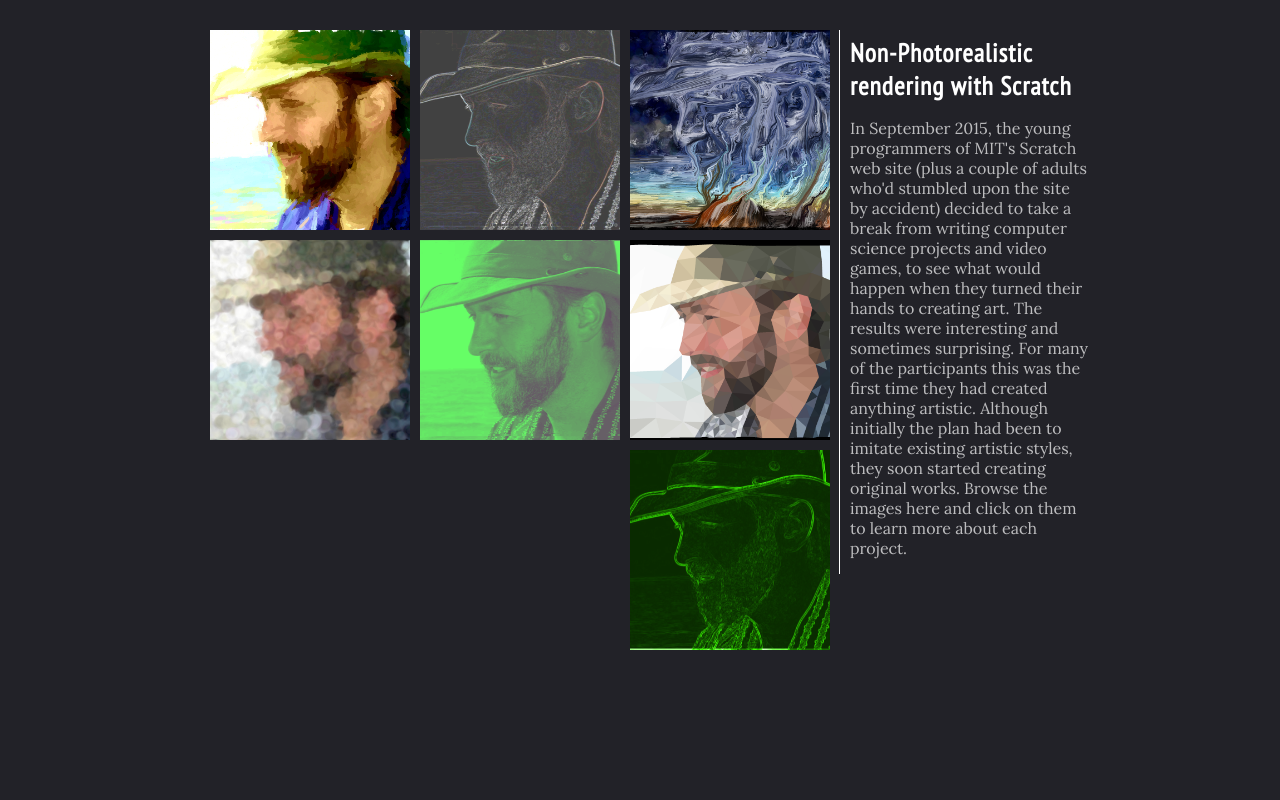
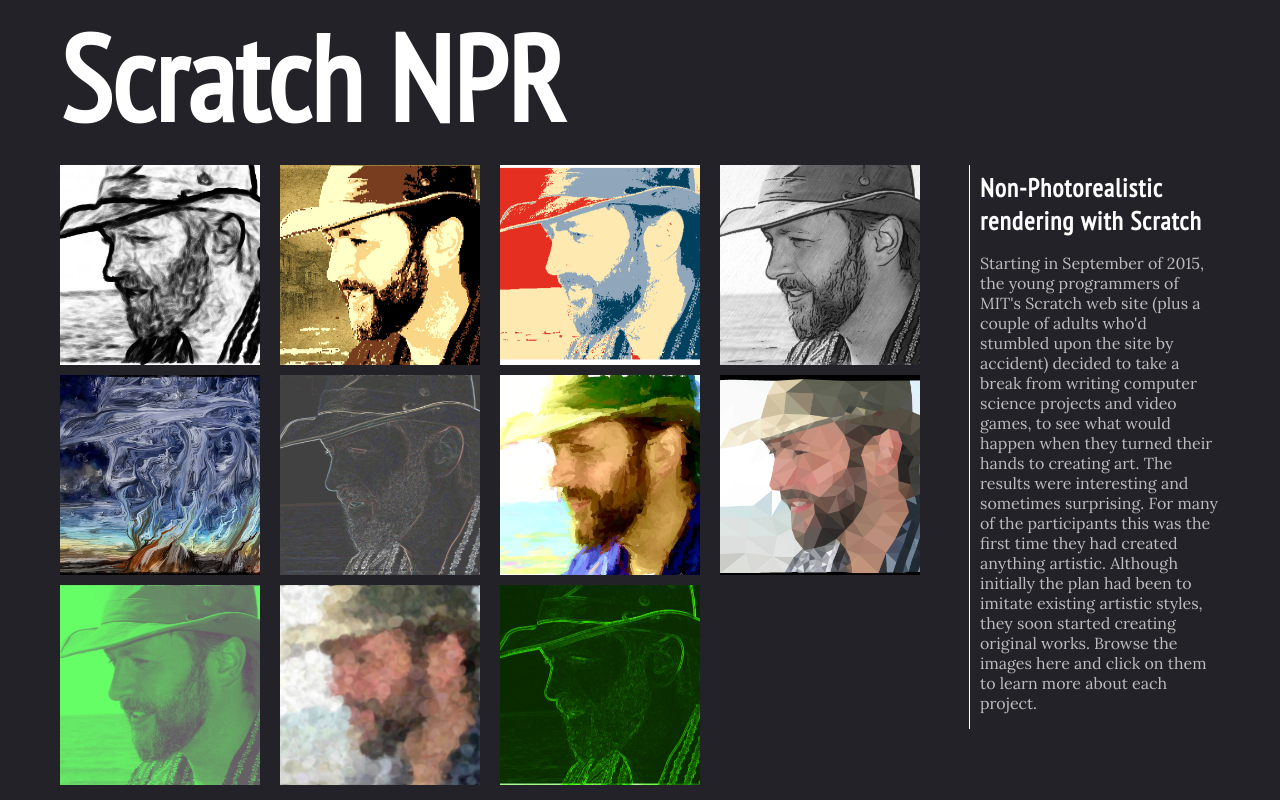
Before and after one commit to ScratchNPR/scratchnpr.github.io, a plain HTML site: page index.html in a window 1280 px wide. Drawn offline with Linux system fonts and the light colour scheme.

Commit message:
Website update

```diff
--- a/css/style.css
+++ b/css/style.css
@@ -6,18 +6,29 @@ body {
   margin:0px;
   padding:0px;
 }
+
+#title {
+  color: white;
+  font-size: 750%;
+  font-family: 'PT Sans Narrow', sans-serif;
+  padding-left: 60px;
+  margin-bottom: 0px;
+}
+
 .centered {
   margin:0 auto;
-  padding:30px 60px;
-  max-width:900px;
+  padding:10px 60px;
+  /*max-width:900px;*/
   position:relative;
 }
+
 .rightSide {
   float:right;
   width:240px;
   border-left:1px solid white;
   padding-left:10px;
 }
+
 .pageTitle {
   color:white;
   margin:0px;
@@ -26,6 +37,7 @@ body {
   font-family: 'PT Sans Narrow', sans-serif;
   letter-spacing:1px;
 }
+
 .pageDesc {
   color:rgba(255,255,255,0.7);
   font-family: 'Lora', serif;
@@ -42,6 +54,7 @@ body {
   margin-bottom:10px;
   overflow:hidden;
 }
+
 .grid-item { width: 200px; }
 .grid-item--width2 { width: 400px; }
 
@@ -53,6 +66,7 @@ body {
   cursor:pointer;
   transition: 0.2s ease-out;
 }
+
 .grid-item img:hover {
   transform:scale(1.1);
 }
@@ -67,6 +81,7 @@ body {
 .lightBox {
   display:none;
 }
+
 .lightBox.visible {
   display:block;
   position:fixed;
@@ -76,11 +91,12 @@ body {
   margin-top:-190px;
   background:white;
   width:480px;
-  height:410px;
+  height:420px;
   z-index:999;
 
   padding:10px;
 }
+
 .lightBox.visible + .lightBack {
   display:block;
   width:100%;
@@ -92,31 +108,26 @@ body {
   content:' ';
   z-index:900;
 }
-.oldImg, .finalImg {
+
+.finalImg {
+  position:absolute;
+  top:70px;
+  left:10px;
+}
+
+.lightBox a {
   position:absolute;
   top:10px;
-  left:10px;
-  -webkit-backface-visibility:hidden;
-  -webkit-transform: translateZ(0);
-}
-.finalImg {
-  z-index:999;
-  opacity:1;
-}
-.finalImg:hover {
-  opacity:0;
-}
-.lightBox a {
-  position:absolute;
-  top:375px;
   left:10px;
   color:#444;
   font-family:Lora;
   text-decoration:none;
+  font-size: 200%;
 }
+
 .lightBox p {
   position: absolute;
-  top:385px;
+  top:30px;
   left:10px;
   font-family:Lora;
 }
--- a/index.html
+++ b/index.html
@@ -5,6 +5,7 @@
         <script src="js/masonry.min.js"></script>
     </head>
     <body>
+      <h1 id='title'>Scratch NPR</h1>
         <div class="lightBox" id="lightBox"></div>
         <div class="lightBack" id="lightBack"></div>
 
@@ -16,7 +17,7 @@
           <div class="rightSide">
             <h1 class="pageTitle">Non-Photorealistic rendering with Scratch</h1>
             <div class="pageDesc">
-              <p>In September 2015, the young programmers of MIT's Scratch web site (plus a couple of adults who'd stumbled upon the site by accident) decided to take a break from writing computer science projects and video games, to see what would happen when they turned their hands to creating art.  The results were interesting and sometimes surprising.  For many of the participants this was the first time they had created anything artistic.  Although initially the plan had been to imitate existing artistic styles, they soon started creating original works. Browse the images here and click on them to learn more about each project.</p>
+              <p>Starting in September of 2015, the young programmers of MIT's Scratch web site (plus a couple of adults who'd stumbled upon the site by accident) decided to take a break from writing computer science projects and video games, to see what would happen when they turned their hands to creating art.  The results were interesting and sometimes surprising.  For many of the participants this was the first time they had created anything artistic.  Although initially the plan had been to imitate existing artistic styles, they soon started creating original works. Browse the images here and click on them to learn more about each project.</p>
             </div>
           </div>
         </div>
--- a/js/gallery.js
+++ b/js/gallery.js
@@ -1,35 +1,54 @@
 var images = [
   {
+    new: './img/etf-stamper.png',
+    name: 'ETF Stamper',
+    link: 'https://scratch.mit.edu/projects/78729910/',
+    author: 'BookOwl'
+  },
+  {
+    new: './img/posterize-griffpatch.png',
+    name: 'Selective Posterization',
+    link: 'https://scratch.mit.edu/projects/75595518/',
+    author: 'griffpatch'
+  },
+  {
+    new: './img/obama-posterizer.png',
+    name: 'Obama Posterizer',
+    link: 'https://scratch.mit.edu/projects/78850462/',
+    author: 'EpicGuy369'
+  },
+  {
+    new: './img/npr-pencil-sketch.png',
+    name: 'NPR Pencil Sketch',
+    link: 'https://scratch.mit.edu/projects/78545064/',
+    author: 'chooper100'
+  },
+  {
     new: './img/dreams.png',
-    old: './img/nprguy.jpg',
     name: 'Dreams',
     link: 'https://scratch.mit.edu/projects/78207862/',
     author: 'Layzej'
   },
   {
     new: './img/chalkboard-drawing.png',
-    old: './img/nprguy.jpg',
     name: 'Chalkboard Drawing',
     link: 'https://scratch.mit.edu/projects/76580404/',
     author: 'PullJosh'
   },
   {
     new: './img/stamped-brush.png',
-    old: './img/nprguy.jpg',
     name: 'Stamped Brush',
     link: 'https://scratch.mit.edu/projects/75561094/',
     author: 'Layzej'
   },
   {
     new: './img/polyart.png',
-    old: './img/nprguy.jpg',
     name: 'Polyart',
     link: 'https://scratch.mit.edu/projects/76558888/',
     author: 'Really_A'
   },
   {
     new: './img/night-vision.png',
-    old: './img/nprguy.jpg',
     name: 'Night Vision',
     link: 'https://scratch.mit.edu/projects/75861350/',
     author: 'Yoda3D'
@@ -43,7 +62,6 @@ var images = [
   },
   {
     new: './img/magnitude-experiment.png',
-    old: './img/nprguy.jpg',
     name: 'Magnitude Experiment',
     link: 'https://scratch.mit.edu/projects/78043302/',
     author: 'chooper-beta'
@@ -75,8 +93,8 @@ function removeClass(ele,cls) {
 function openLight(n) {
   var lightElem = document.getElementById("lightBox");
 
+
   lightElem.innerHTML = "<img src='" + images[n].new + "' class='finalImg'>";
-  lightElem.innerHTML += "<img src='" + images[n].old + "' class='oldImg'>";
   lightElem.innerHTML += "<a href='" + images[n].link + "'>" + images[n].name + "</a>";
   lightElem.innerHTML += "<p>By " + images[n].author + "</p>";
   addClass(lightElem, "visible");
@@ -95,6 +113,6 @@ var msnry = new Masonry( elem, {
   // options
   itemSelector: '.grid-item',
   columnWidth: 200,
-  gutter:10,
-  isOriginLeft: false
+  gutter:20,
+  isOriginLeft: true
 });
```
Also changed, not shown: img/etf-stamper.png (added), img/npr-pencil-sketch.png (added), img/obama-posterizer.png (added), img/posterize-griffpatch.png (added), 1 other file.
